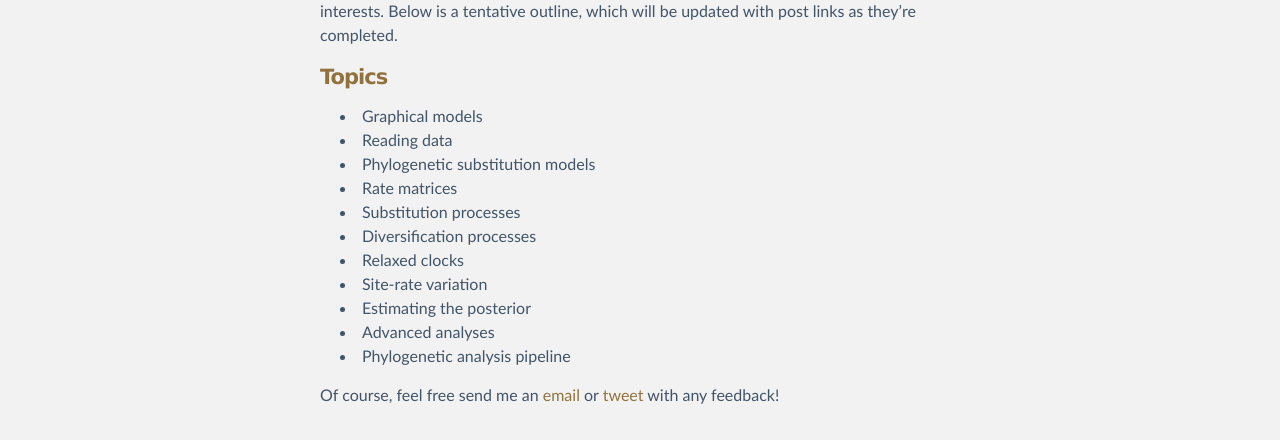
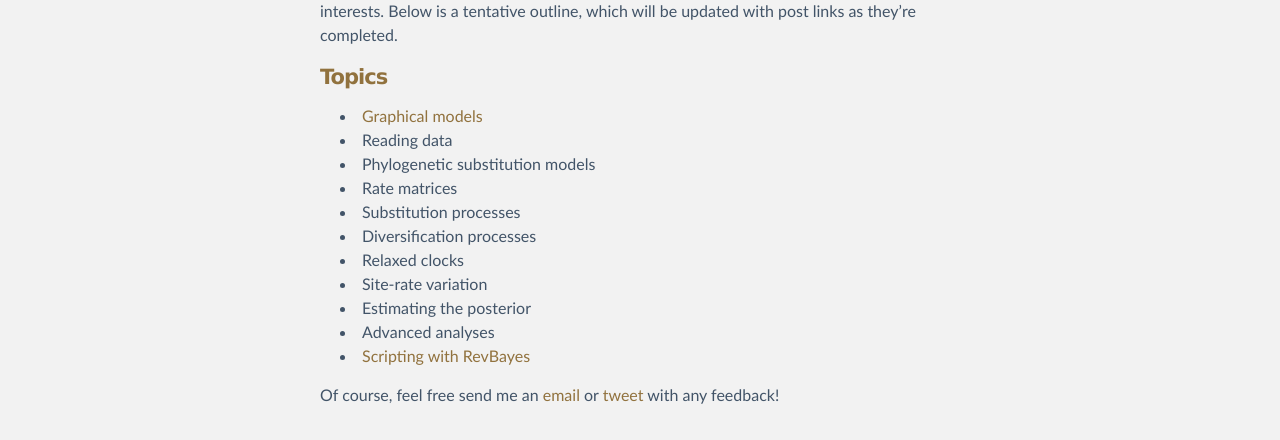
Before and after one commit to mlandis/mlandis.github.io, a Jekyll site: the page built from _posts/2016-01-27-revbayes-basics.md, in a window 1280 px wide. Shown: the part 3007-3447 px from the top of the page. Built offline with Jekyll 4.4.1, drawn with Linux system fonts in a browser that asks for light colours.

Commit message:
update links

```diff
--- a/_posts/2016-01-27-revbayes-basics.md
+++ b/_posts/2016-01-27-revbayes-basics.md
@@ -121,7 +121,7 @@ By the end, you'll be comfortable reading and modifying the code, tailored to yo
 Below is a tentative outline, which will be updated with post links as they're completed.
 
 #### Topics
-* Graphical models
+* [Graphical models](http://mlandis.github.io/2016/05/16/graphical-models.html)
 * Reading data
 * Phylogenetic substitution models
 * Rate matrices
@@ -131,6 +131,6 @@ Below is a tentative outline, which will be updated with post links as they're c
 * Site-rate variation
 * Estimating the posterior
 * Advanced analyses
-* Phylogenetic analysis pipeline
+* [Scripting with RevBayes](http://mlandis.github.io/2016/06/09/bash-scripting-with-revbayes.html)
 
 Of course, feel free send me an [email](mailto:mlandis@gmail.com) or [tweet](http://twitter.com/landismj) with any feedback!
--- a/stylesheets/stylesheet.css
+++ b/stylesheets/stylesheet.css
@@ -105,11 +105,11 @@ footer p {
 }
 
 a {
-  text-decoration: none;
   /*color: #007edf;*/
   /*color: #0040FF;*/
   color: #91723e;
   text-shadow: none;
+  text-decoration: none;
 
   transition: color 0.5s ease;
   transition: text-shadow 0.5s ease;
@@ -123,7 +123,9 @@ a {
   -ms-transition: text-shadow 0.5s ease;
 }
 
+/*
 a:hover, a:focus {text-decoration: underline;}
+*/
 
 footer a {
   color: #F2F2F2;
```
